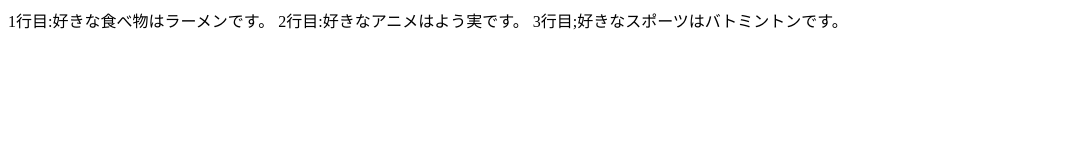
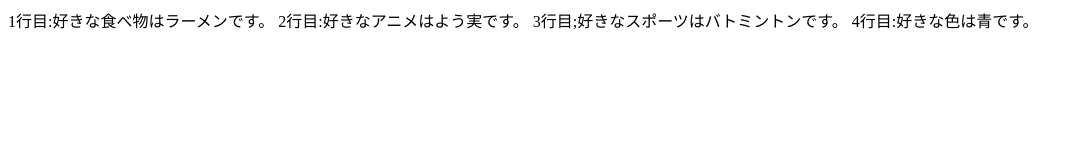
Before and after one commit to IikuraMinori/comand-practice, a plain HTML site: page index.html in a window 1280 px wide. Shown: the whole page, without its empty margins (0-1082 px from the left). Drawn offline with Linux system fonts and the light colour scheme.

Commit message:
好きな色を追加

```diff
--- a/index.html
+++ b/index.html
@@ -4,5 +4,6 @@
 	1行目:好きな食べ物はラーメンです。
 	2行目:好きなアニメはよう実です。
 	3行目;好きなスポーツはバトミントンです。
+	4行目:好きな色は青です。
 </body>
 </html>
```
